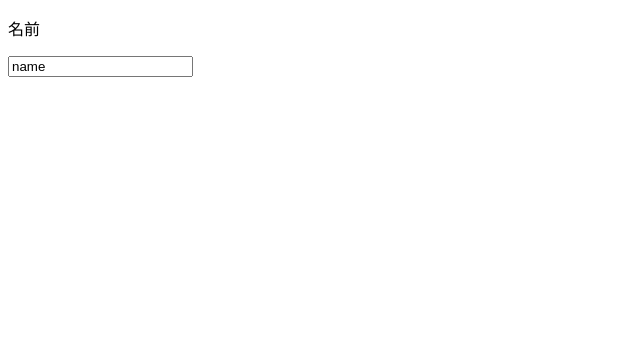
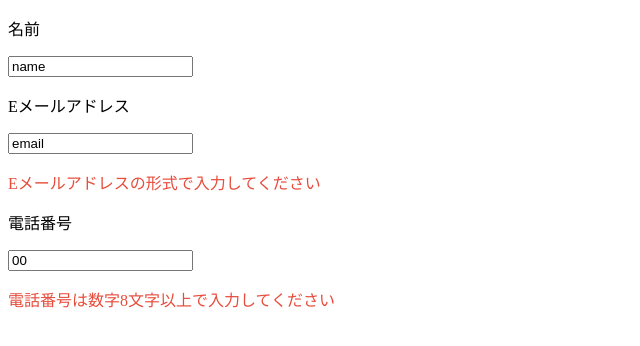
Before and after one commit to yujinago/sample_vue, a plain HTML site: page practice/4-5/index.html in a window 1280 px wide. Shown: the whole page, without its empty margins (0-640 px from the left). Drawn offline with nearby package versions, Linux system fonts and the light colour scheme.

Commit message:
add_4-5_index

```diff
--- a/practice/4-5/index.html
+++ b/practice/4-5/index.html
@@ -16,6 +16,20 @@
           名前は4文字以上で入力してください
         </p>
       </div>
+      <div class="form-area__email">
+        <p>Eメールアドレス</p>
+        <input type="text" name="email" v-model="email">
+        <p v-if="isInValidEmail" class="error">
+          Eメールアドレスの形式で入力してください
+        </p>
+      </div>
+      <div class="form-area__tel">
+        <p>電話番号</p>
+        <input type="tel" name="tel" v-model="tel">
+        <p v-if="isInValidTel" class="error">
+          電話番号は数字8文字以上で入力してください
+        </p>
+      </div>
     </div>
     <script src="https://cdn.jsdelivr.net/npm/vue/dist/vue.js"></script>
     <script src="./script/script.js"></script>
```
